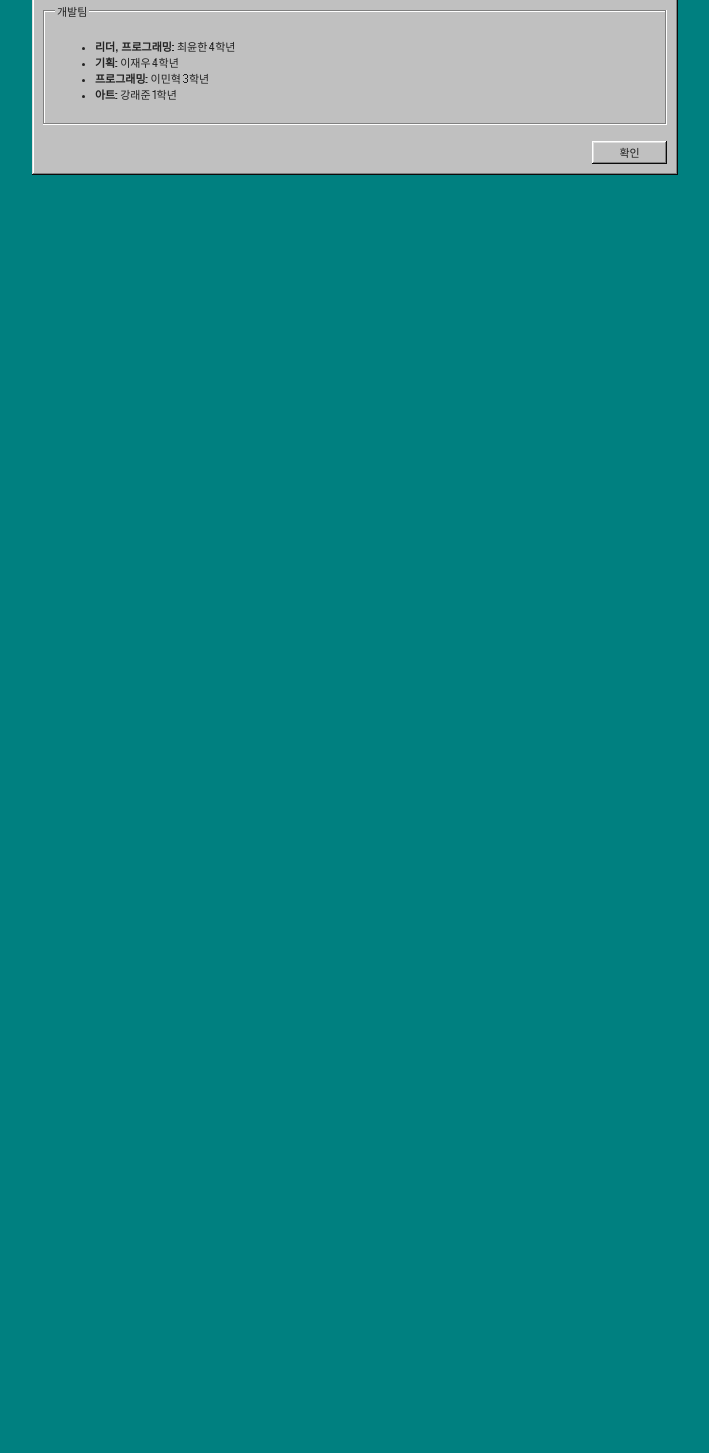
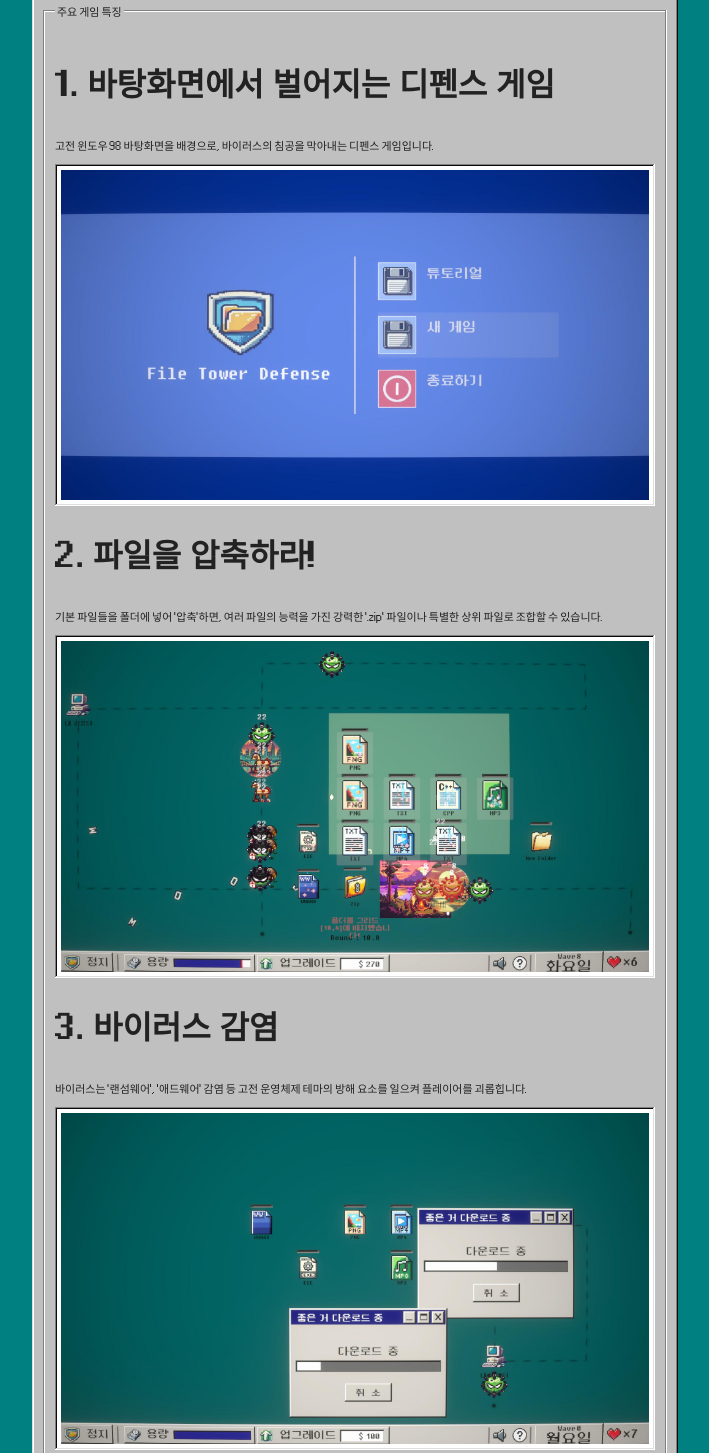
Before and after one commit to Gamchachip/Gamchachip.github.io, a plain HTML site: page index.html in a window 1280 px wide. Shown: the part 904-2357 px from the top of the page, without its empty margins (285-994 px from the left). Before the commit the page ends 1151 px from the top, so only its background shows below. Drawn offline with nearby package versions, Linux system fonts and the light colour scheme.

Commit message:
Add files via upload

```diff
--- a/index.html
+++ b/index.html
@@ -4,6 +4,7 @@
     <meta charset="UTF-8">
     <meta name="viewport" content="width=device-width, initial-scale=1.0">
 
+    <!-- 98.css CDN 링크 -->
     <link rel="stylesheet" href="https://unpkg.com/98.css" />
 
     <title>File Tower Defence(파일 타워 디펜스)</title>
@@ -29,6 +30,7 @@
             height: 0;
             overflow: hidden;
             margin-top: 1rem;
+            /* 98.css의 sunken-panel 스타일을 직접 적용 */
             border: 2px solid;
             border-color: var(--button-shadow) var(--button-highlight) var(--button-highlight) var(--button-shadow);
         }
@@ -39,6 +41,13 @@
             left: 0;
             width: 100%;
             height: 100%;
+        }
+
+        /* 이미지 스타일 */
+        .feature-image {
+            width: 100%;
+            height: auto;
+            display: block;
         }
     </style>
 </head>
@@ -57,19 +66,26 @@
 
             <h1 style="text-align: center;">File Tower Defence</h1>
 
+            <!-- 기본 게임 소개 -->
             <div class="sunken-panel" style="padding: 0.5rem;">
                 <p><strong>'파일'을 배치하고 '압축'해서 바이러스를 막아라!</strong></p>
                 <p>
                     '파일 디펜스'는 고전 윈도우 98 테마의 디펜스 게임입니다.
-                    플레이어는 파일을 생성하고 배치하며 [cite: 28, 33], 압축 기능을 통해 더 강력한 파일로 조합하여 [cite: 28, 101] 몰려오는 바이러스로부터 '내 컴퓨터'를 지켜야 합니다[cite: 13, 34].
+                    플레이어는 파일을 생성하고 배치하며 압축 기능을 통해 더 강력한 파일로 조합하여 몰려오는 바이러스로부터 '내 컴퓨터'를 지켜야 합니다.
                 </p>
             </div>
 
+            <!-- 플레이 영상 -->
             <fieldset style="margin-top: 1rem;">
                 <legend>플레이 영상</legend>
                 <div class="video-container">
+                    <!--
+                      *** 중요 ***
+                      유튜브 링크를 "watch?v="에서 "embed/"로 수정했습니다.
+                      이렇게 해야 iframe에서 재생됩니다.
+                    -->
                     <iframe
-                        src="https://www.youtube.com/watch?v=r0Pea72TYqY"
+                        src="https://www.youtube.com/embed/N7MkAzrwHjI"
                         title="YouTube video player"
                         frameborder="0"
                         allow="accelerometer; autoplay; clipboard-write; encrypted-media; gyroscope; picture-in-picture"
@@ -78,6 +94,58 @@
                 </div>
             </fieldset>
 
+            <!-- *** 새로 추가된 게임 특징 섹션 *** -->
+            <fieldset style="margin-top: 1rem;">
+                <legend>주요 게임 특징</legend>
+
+                <!-- 1. 바탕화면 -->
+                <h3>1. 바탕화면에서 벌어지는 디펜스 게임</h3>
+                <p style="margin-top: 0.5rem;">
+                    고전 윈도우 98 바탕화면을 배경으로, 바이러스의 침공을 막아내는 디펜스 게임입니다.
+                </p>
+                <!-- 98.css 스타일의 이미지 프레임 -->
+                <div class="sunken-panel" style="padding: 4px; margin-top: 0.5rem;">
+                    <!--
+                      ↓↓↓ 여기에 '바탕화면' 관련 스크린샷 이미지 주소를 넣어주세요. ↓↓↓
+                    -->
+                    <img src="./images/1.jpg"
+                         alt="바탕화면에서 벌어지는 디펜스 게임"
+                         class="feature-image">
+                </div>
+
+                <!-- 2. 파일 압축 -->
+                <h3 style="margin-top: 1.5rem;">2. 파일을 압축하라!</h3>
+                <p style="margin-top: 0.5rem;">
+                    기본 파일들을 폴더에 넣어 '압축'하면, 여러 파일의 능력을 가진 강력한 '.zip' 파일이나 특별한 상위 파일로 조합할 수 있습니다.
+                </p>
+                <div class="sunken-panel" style="padding: 4px; margin-top: 0.5rem;">
+                    <!--
+                      ↓↓↓ 여기에 '파일 압축' 관련 스크린샷 이미지 주소를 넣어주세요. ↓↓↓
+                    -->
+                    <img src="./images/2.jpg"
+                         alt="파일을 압축하라!"
+                         class="feature-image">
+                </div>
+
+                <!-- 3. 바이러스 감염 -->
+                <h3 style="margin-top: 1.5rem;">3. 바이러스 감염</h3>
+                <p style="margin-top: 0.5rem;">
+                    바이러스는 '랜섬웨어', '애드웨어' 감염 등 고전 운영체제 테마의 방해 요소를 일으켜 플레이어를 괴롭힙니다.
+                </p>
+                <div class="sunken-panel" style="padding: 4px; margin-top: 0.5rem;">
+                    <!--
+                      ↓↓↓ 여기에 '바이러스 감염' 관련 스크린샷 이미지 주소를 넣어주세요. ↓↓↓
+                    -->
+                    <img src="./images/3.jpg"
+                         alt="바이러스 감염"
+                         class="feature-image">
+                </div>
+
+            </fieldset>
+            <!-- *** 게임 특징 섹션 끝 *** -->
+
+
+            <!-- 개발팀 -->
             <fieldset style="margin-top: 1rem;">
                 <legend>개발팀</legend>
                 <ul>
@@ -88,6 +156,7 @@
                 </ul>
             </fieldset>
 
+            <!-- 확인 버튼 -->
             <div class="field-row" style="justify-content: flex-end; margin-top: 1rem;">
                 <button>확인</button>
             </div>
```
Also changed, not shown: images/1.jpg (added), images/2.jpg (added), images/3.jpg (added).
